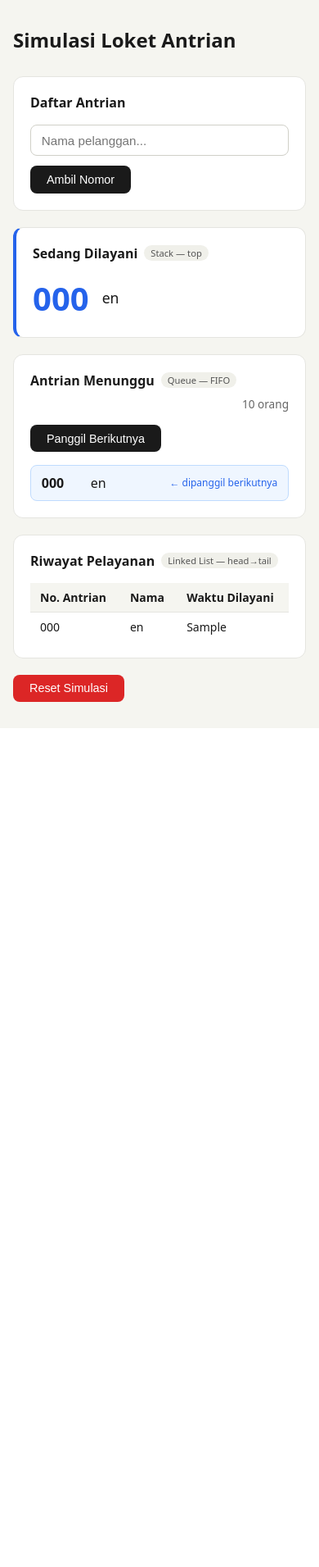
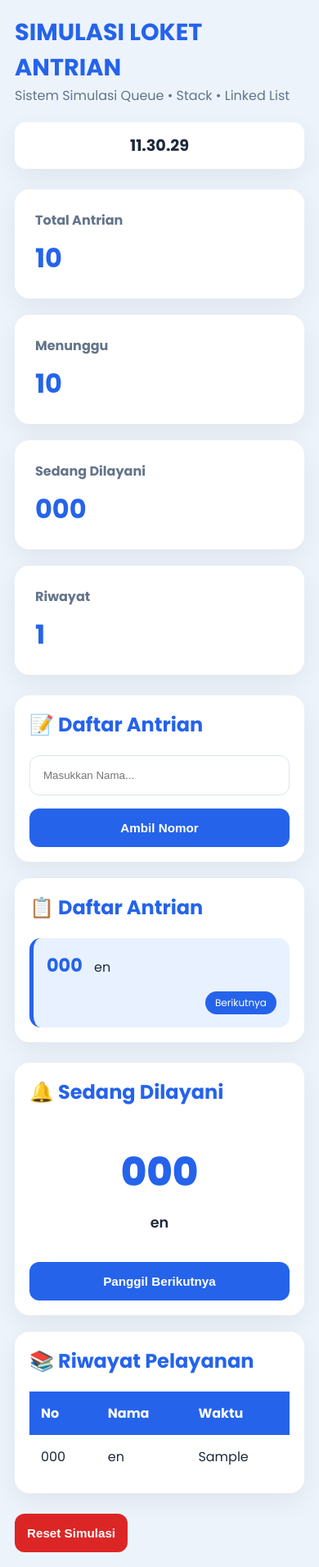
Before and after one commit to Mzarifin59/service-counter-queue, a Flask app: template templates/index.html in a window 390 px wide. Shown: the whole page at 82% size. Before the commit the page ends 888 px from the top, so only its background shows below. Run offline with Flask 3, Linux system fonts and the light colour scheme; the template is opened without the code that fills it: most values are stand-ins (such as "Sample title", 1, 10 or a date in 2020).

Commit message:
refactor(frontend): Refactor structure html and add responsive in css

```diff
--- a/static/css/style.css
+++ b/static/css/style.css
@@ -1,45 +1,263 @@
-*, *::before, *::after { box-sizing: border-box; margin: 0; padding: 0; }
 
-body {
-    font-family: system-ui, sans-serif;
-    background: #f5f5f0;
-    color: #1a1a1a;
-    padding: 2rem 1rem;
+/* ==================================================
+   SIMULASI LOKET ANTRIAN
+   Clean & Responsive Stylesheet
+================================================== */
+
+@import url('https://fonts.googleapis.com/css2?family=Poppins:wght@300;400;500;600;700;800&display=swap');
+
+:root{
+    --primary:#2563eb;
+    --primary-dark:#1d4ed8;
+    --danger:#dc2626;
+    --danger-dark:#b91c1c;
+
+    --bg:#edf3fb;
+    --card:#fff;
+    --text:#1e293b;
+    --muted:#64748b;
+    --border:#dbe4f2;
+
+    --radius:18px;
+    --shadow:0 10px 30px rgba(0,0,0,.06);
+    --transition:.3s;
 }
 
-.container { max-width: 680px; margin: 0 auto; display: flex; flex-direction: column; gap: 1.25rem; }
+*{margin:0;padding:0;box-sizing:border-box}
+html{scroll-behavior:smooth}
+body{
+    font-family:"Poppins",sans-serif;
+    background:var(--bg);
+    color:var(--text);
+    overflow-x:hidden;
+}
 
-h1 { font-size: 1.5rem; font-weight: 600; margin-bottom: .5rem; }
-h2 { font-size: 1rem; font-weight: 600; display: flex; align-items: center; gap: .5rem; flex-wrap: wrap; margin-bottom: 1rem; }
+.main-content{
+    max-width:1400px;
+    margin:auto;
+    padding:30px;
+    display:flex;
+    flex-direction:column;
+    gap:25px;
+}
 
-.card { background: #fff; border: 1px solid #e5e5e0; border-radius: 12px; padding: 1.25rem; }
-.card-serving { border-left: 4px solid #2563eb; }
-.card-reset { background: none; border: none; padding: 0; }
+.header{
+    display:flex;
+    justify-content:space-between;
+    align-items:center;
+    gap:20px;
+}
+.header h1{
+    color:var(--primary);
+    font-size:clamp(1.8rem,3vw,2.2rem);
+}
+.header p{color:var(--muted)}
+.clock{
+    background:var(--card);
+    padding:14px 24px;
+    border-radius:14px;
+    font-size:clamp(1.2rem,2vw,1.6rem);
+    font-weight:700;
+    box-shadow:var(--shadow);
+}
 
-.badge { font-size: .7rem; font-weight: 500; background: #f0f0ea; color: #555; padding: 2px 8px; border-radius: 99px; }
-.count { font-size: .85rem; font-weight: 400; color: #666; margin-left: auto; }
+.stats{
+    display:grid;
+    grid-template-columns:repeat(4,1fr);
+    gap:20px;
+}
 
-input[type="text"] { width: 100%; padding: .6rem .8rem; border: 1px solid #d0d0c8; border-radius: 8px; font-size: .95rem; margin-bottom: .75rem; }
-input[type="text"]:focus { outline: 2px solid #2563eb; border-color: transparent; }
+.panel,.stat-card{
+    background:var(--card);
+    border-radius:var(--radius);
+    box-shadow:var(--shadow);
+    backdrop-filter:blur(18px);
+    animation:fadeUp .5s ease;
+}
 
-button { padding: .55rem 1.25rem; border: none; border-radius: 8px; font-size: .9rem; font-weight: 500; cursor: pointer; background: #1a1a1a; color: #fff; transition: opacity .15s; }
-button:hover:not(:disabled) { opacity: .85; }
-button:disabled { opacity: .4; cursor: not-allowed; }
-.btn-reset { background: #dc2626; }
+.panel{padding:25px}
+.stat-card{
+    padding:25px;
+    transition:var(--transition);
+}
+.stat-card:hover{transform:translateY(-6px)}
+.stat-card h4{color:var(--muted);margin-bottom:10px}
+.stat-card span{
+    color:var(--primary);
+    font-size:clamp(2rem,5vw,2.6rem);
+    font-weight:700;
+}
 
-.serving-display { display: flex; align-items: center; gap: 1rem; }
-.serving-display .nomor { font-size: 2.5rem; font-weight: 700; color: #2563eb; }
-.serving-display .nama { font-size: 1.1rem; }
+.content-grid{
+    display:grid;
+    grid-template-columns:380px 1fr;
+    gap:25px;
+}
+.left-panel,.right-panel{
+    display:flex;
+    flex-direction:column;
+    gap:20px;
+}
 
-.queue-list { list-style: none; display: flex; flex-direction: column; gap: .5rem; margin-top: 1rem; }
-.queue-list li { display: flex; align-items: center; gap: .75rem; padding: .6rem .8rem; background: #fafaf8; border: 1px solid #e8e8e0; border-radius: 8px; }
-.queue-list li.next { background: #eff6ff; border-color: #bfdbfe; }
+.panel h2{
+    color:var(--primary);
+    margin-bottom:20px;
+}
 
-.nomor { font-weight: 700; min-width: 3rem; }
-.tag { font-size: .75rem; color: #2563eb; margin-left: auto; }
-.empty { color: #999; font-size: .9rem; }
+input{
+    width:100%;
+    padding:16px;
+    border:1px solid var(--border);
+    border-radius:12px;
+    margin-bottom:16px;
+}
+input:focus{
+    outline:none;
+    border-color:var(--primary);
+}
 
-table { width: 100%; border-collapse: collapse; font-size: .875rem; }
-th { text-align: left; padding: .5rem .75rem; background: #f5f5f0; border-bottom: 1px solid #e5e5e0; font-weight: 600; }
-td { padding: .5rem .75rem; border-bottom: 1px solid #f0f0e8; }
-tr:last-child td { border-bottom: none; }
+button{
+    width:100%;
+    border:none;
+    border-radius:12px;
+    padding:15px;
+    background:var(--primary);
+    color:#fff;
+    font-weight:600;
+    cursor:pointer;
+    transition:var(--transition);
+}
+button:hover{background:var(--primary-dark)}
+button:disabled{
+    background:#94a3b8;
+    cursor:not-allowed;
+}
+.btn-reset{background:var(--danger);width:220px}
+.btn-reset:hover{background:var(--danger-dark)}
+
+.serving-panel{
+    display:flex;
+    flex-direction:column;
+}
+.serving-display{
+    margin:25px 0 35px;
+    text-align:center;
+}
+.nomor{
+    font-size:clamp(3rem,8vw,4.5rem);
+    color:var(--primary);
+    font-weight:800;
+}
+.nama{
+    margin-top:12px;
+    font-size:clamp(1.1rem,3vw,1.4rem);
+    font-weight:600;
+}
+.empty{
+    text-align:center;
+    color:#94a3b8;
+    padding:40px 0;
+}
+
+.queue-list{
+    list-style:none;
+    display:flex;
+    flex-direction:column;
+    gap:12px;
+}
+.queue-list li{
+    display:flex;
+    justify-content:space-between;
+    align-items:center;
+    gap:15px;
+    padding:16px;
+    border-radius:14px;
+    background:#f8fbff;
+    border-left:5px solid transparent;
+}
+.queue-list .next{
+    background:#e8f1ff;
+    border-left-color:var(--primary);
+}
+.queue-list strong{
+    color:var(--primary);
+    font-size:1.4rem;
+    margin-right:10px;
+}
+.queue-list span{
+    background:var(--primary);
+    color:#fff;
+    padding:5px 12px;
+    border-radius:999px;
+    font-size:.75rem;
+}
+
+table{
+    width:100%;
+    border-collapse:collapse;
+}
+thead{
+    background:var(--primary);
+    color:#fff;
+}
+th,td{
+    padding:14px;
+    text-align:left;
+}
+tbody tr:nth-child(even){background:#fafcff}
+tbody tr:hover{background:#eef5ff}
+
+.reset-area{
+    display:flex;
+    justify-content:flex-end;
+}
+
+::-webkit-scrollbar{width:10px}
+::-webkit-scrollbar-thumb{
+    background:var(--primary);
+    border-radius:30px;
+}
+
+@keyframes fadeUp{
+    from{opacity:0;transform:translateY(20px)}
+    to{opacity:1;transform:none}
+}
+
+@media (max-width:1024px){
+    .stats{grid-template-columns:repeat(2,1fr);}
+    .content-grid{grid-template-columns:1fr;}
+}
+
+@media (max-width:768px){
+    .main-content{padding:18px;}
+    .header{
+        flex-direction:column;
+        align-items:flex-start;
+    }
+    .clock{
+        width:100%;
+        text-align:center;
+    }
+    .stats{
+        grid-template-columns:1fr;
+    }
+    .queue-list li{
+        flex-direction:column;
+        align-items:flex-start;
+    }
+    .queue-list li span{
+        align-self:flex-end;
+    }
+    .reset-area{justify-content:stretch}
+    .btn-reset{width:100%}
+    table{
+        /* display:block; */
+        overflow-x:auto;
+        white-space:nowrap;
+    }
+}
+
+@media (max-width:480px){
+    .panel{padding:18px}
+    button{font-size:.95rem}
+}
--- a/templates/index.html
+++ b/templates/index.html
@@ -4,97 +4,254 @@
     <meta charset="UTF-8">
     <meta name="viewport" content="width=device-width, initial-scale=1.0">
     <title>Simulasi Loket Antrian</title>
+
     <link rel="stylesheet" href="{{ url_for('static', filename='css/style.css') }}">
 </head>
+
 <body>
-<div class="container">
-    <h1>Simulasi Loket Antrian</h1>
+
+<main class="main-content">
+
+    <!-- ================= HEADER ================= -->
+
+    <header class="header">
+        <div>
+            <h1>SIMULASI LOKET ANTRIAN</h1>
+            <p>Sistem Simulasi Queue • Stack • Linked List</p>
+        </div>
+
+        <div class="clock" id="clock">
+            00:00:00
+        </div>
+    </header>
+
+    <!-- ================= STATISTIK ================= -->
+
+    <section class="stats">
+
+        <div class="stat-card">
+            <h4>Total Antrian</h4>
+            <span>{{ jumlah_antrian }}</span>
+        </div>
+
+        <div class="stat-card">
+            <h4>Menunggu</h4>
+            <span>{{ jumlah_antrian }}</span>
+        </div>
+
+        <div class="stat-card">
+            <h4>Sedang Dilayani</h4>
+
+            {% if sedang_dilayani %}
+                <span>{{ sedang_dilayani.nomor_antrian }}</span>
+            {% else %}
+                <span>-</span>
+            {% endif %}
+
+        </div>
+
+        <div class="stat-card">
+            <h4>Riwayat</h4>
+            <span>{{ riwayat|length }}</span>
+        </div>
+
+    </section>
+
+    <!-- ================= CONTENT ================= -->
+
+    <div class="content-grid">
+
+        <!-- ===== LEFT PANEL ===== -->
+
+        <div class="left-panel">
 
             <!-- Form Daftar -->
-    <section class="card">
-        <h2>Daftar Antrian</h2>
+
+            <section class="panel">
+
+                <h2>📝 Daftar Antrian</h2>
+
                 <form action="/daftar" method="POST">
-            <input type="text" name="nama" placeholder="Nama pelanggan..." required maxlength="50">
-            <button type="submit">Ambil Nomor</button>
+
+                    <input
+                        type="text"
+                        name="nama"
+                        placeholder="Masukkan Nama..."
+                        required
+                    >
+
+                    <button>
+                        Ambil Nomor
+                    </button>
+
                 </form>
+
             </section>
 
-    <!-- Sedang Dilayani — Stack.peek() -->
-    <section class="card card-serving">
-        <h2>Sedang Dilayani <span class="badge">Stack — top</span></h2>
-        {% if sedang_dilayani %}
-            <div class="serving-display">
-                <span class="nomor">{{ sedang_dilayani.nomor_antrian }}</span>
-                <span class="nama">{{ sedang_dilayani.nama_pelanggan }}</span>
+            <!-- List Antrian -->
+
+            <section class="panel">
+
+                <h2>📋 Daftar Antrian</h2>
+
+                <ul class="queue-list">
+
+                    {% if antrian %}
+
+                        {% for item in antrian[:5] %}
+
+                            <li {% if loop.first %}class="next"{% endif %}>
+
+                                <div>
+                                    <strong>{{ item.nomor_antrian }}</strong>
+                                    {{ item.nama_pelanggan }}
                                 </div>
+
+                                {% if loop.first %}
+
+                                    <span>Berikutnya</span>
+
                                 {% else %}
-            <p class="empty">Belum ada yang dipanggil</p>
+
+                                    <span class="tag">
+                                        {{ loop.index0 + 1 }} antrean lagi
+                                    </span>
+
                                 {% endif %}
+
+                            </li>
+
+                        {% endfor %}
+
+                    {% else %}
+
+                        <p class="empty">
+                            Antrian kosong
+                        </p>
+
+                    {% endif %}
+
+                </ul>
+
             </section>
 
-    <!-- Antrian Menunggu — Queue -->
-    <section class="card">
-        <h2>
-            Antrian Menunggu
-            <span class="badge">Queue — FIFO</span>
-            <span class="count">{{ jumlah_antrian }} orang</span>
-        </h2>
+        </div>
+
+        <!-- ===== RIGHT PANEL ===== -->
+
+        <div class="right-panel">
+
+            <!-- Sedang Dilayani -->
+
+            <section class="panel serving-panel">
+
+                <h2>🔔 Sedang Dilayani</h2>
+
+                {% if sedang_dilayani %}
+
+                    <div class="serving-display">
+
+                        <div class="nomor">
+                            {{ sedang_dilayani.nomor_antrian }}
+                        </div>
+
+                        <div class="nama">
+                            {{ sedang_dilayani.nama_pelanggan }}
+                        </div>
+
+                    </div>
+
+                {% else %}
+
+                    <p class="empty">
+                        Belum ada pelanggan
+                    </p>
+
+                {% endif %}
 
                 <form action="/panggil" method="POST">
-            <button type="submit" {% if jumlah_antrian == 0 %}disabled{% endif %}>
+
+                    <button {% if jumlah_antrian == 0 %}disabled{% endif %}>
                         Panggil Berikutnya
                     </button>
+
                 </form>
 
-        {% if antrian %}
-            <ol class="queue-list">
-                {% for item in antrian %}
-                <li {% if loop.first %}class="next"{% endif %}>
-                    <span class="nomor">{{ item.nomor_antrian }}</span>
-                    <span class="nama">{{ item.nama_pelanggan }}</span>
-                    {% if loop.first %}<span class="tag">← dipanggil berikutnya</span>{% endif %}
-                </li>
-                {% endfor %}
-            </ol>
-        {% else %}
-            <p class="empty">Antrian kosong</p>
-        {% endif %}
             </section>
 
-    <!-- Riwayat Pelayanan — Linked List -->
-    <section class="card">
-        <h2>Riwayat Pelayanan <span class="badge">Linked List — head→tail</span></h2>
-        {% if riwayat %}
+            <!-- Riwayat -->
+
+            <section class="panel">
+
+                <h2>📚 Riwayat Pelayanan</h2>
+
                 <table>
+
                     <thead>
                         <tr>
-                        <th>No. Antrian</th>
+                            <th>No</th>
                             <th>Nama</th>
-                        <th>Waktu Dilayani</th>
+                            <th>Waktu</th>
                         </tr>
                     </thead>
+
                     <tbody>
+
                         {% for item in riwayat %}
+
                             <tr>
                                 <td>{{ item.nomor_antrian }}</td>
                                 <td>{{ item.nama_pelanggan }}</td>
                                 <td>{{ item.get('waktu_dilayani', '-') }}</td>
                             </tr>
+
                         {% endfor %}
+
                     </tbody>
+
                 </table>
-        {% else %}
-            <p class="empty">Belum ada riwayat pelayanan</p>
-        {% endif %}
+
             </section>
 
-    <!-- Reset -->
-    <section class="card card-reset">
-        <form action="/reset" method="POST"
-              onsubmit="return confirm('Reset semua data simulasi?')">
-            <button type="submit" class="btn-reset">Reset Simulasi</button>
+        </div>
+
+    </div>
+
+    <!-- ================= RESET ================= -->
+
+    <section class="reset-area">
+
+        <form
+            action="/reset"
+            method="POST"
+            onsubmit="return confirm('Reset seluruh data?')"
+        >
+
+            <button class="btn-reset">
+                Reset Simulasi
+            </button>
+
         </form>
+
     </section>
-</div>
+
+</main>
+
+<script>
+
+function updateClock() {
+
+    const now = new Date();
+
+    document.getElementById("clock").innerHTML =
+        now.toLocaleTimeString("id-ID");
+
+}
+
+setInterval(updateClock, 1000);
+updateClock();
+
+</script>
+
 </body>
 </html>
```
Lines whose indentation alone changed are shown as unchanged.
